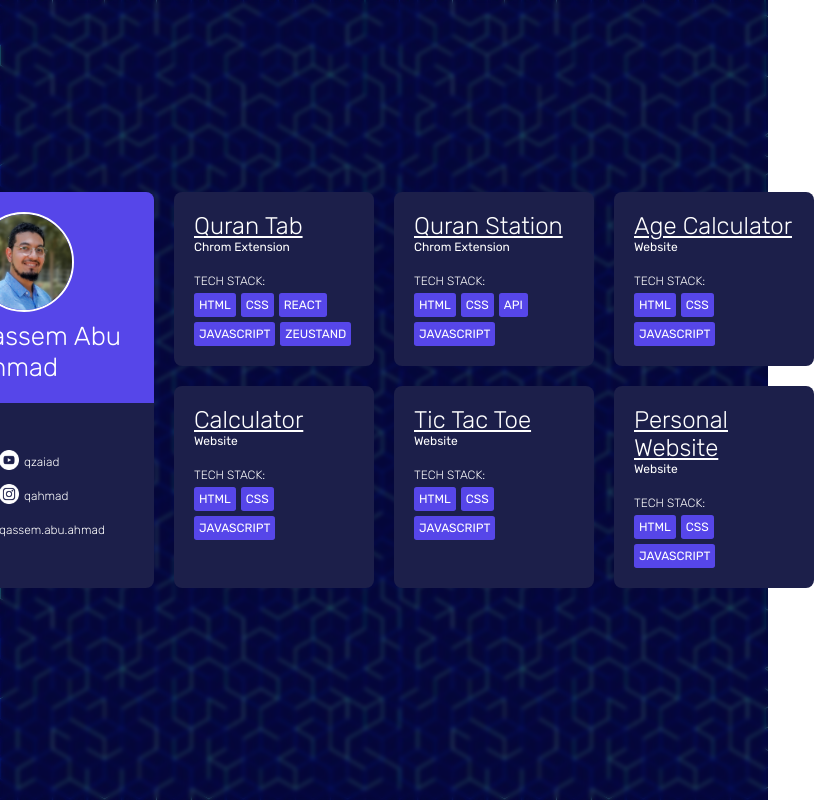
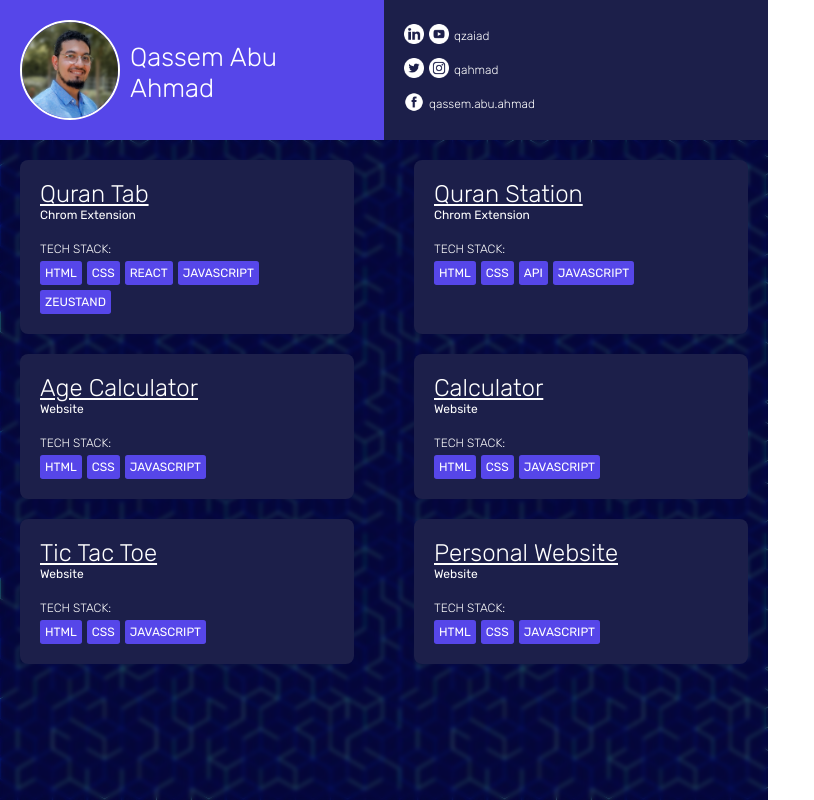
Before and after one commit to qzaiad/profile-dashboard, a plain HTML site: page index.html in a window 768 px wide. Shown: the whole page, 814 px wide, since content can reach past the window. Drawn offline with Linux system fonts and the light colour scheme.

Commit message:
m: Tablet Version

```diff
--- a/styles/style.scss
+++ b/styles/style.scss
@@ -130,6 +130,11 @@ body {
 
   padding-bottom: 2rem; // useful for mobile version so that last card will have padding to the screen bottom
 
+  // Tablet
+  @media (min-width: 600px) and (max-width: 900px) {
+    grid-template-columns: repeat(2, 1fr);
+    align-content: start;
+  }
 
   &::before {
     content: "";
@@ -164,6 +169,11 @@ body {
 
   &:not(:nth-child(1)) {
     padding: var(--default-padding);
+
+    // Tablet & Mobile
+    @media (max-width: 900px) {
+      margin: 0 var(--default-padding);
+    }
   }
 
   &:nth-child(1) {
@@ -171,11 +181,27 @@ body {
       grid-row: 1 / -1 ما رح تشتغل إلا إذا كان الـ .card داخل عنصر أبو إلو display: grid.
      */
     grid-row: 1/3;
+
+    // Tablet
+    @media (min-width: 600px) and (max-width: 900px) {
+      grid-column: 1/-1;
+      // grid-row: 1;
+      flex-direction: row;
+      border-radius: 0;
+    }
   }
 
   & .top {
     background-color: var(--color-desaturated-blue);
     padding: var(--default-padding);
+
+    // Tablet
+    @media (min-width: 600px) and (max-width: 900px) {
+      display: flex;
+      align-items: center;
+      flex: 1;
+      gap: 1rem;
+    }
   }
 }
 
@@ -202,6 +228,12 @@ body {
     -> only supported for GRID
    */
   margin: auto 0; // parent must be flex in order for margin auto to work
+
+  // Tablet
+  @media (min-width: 600px) and (max-width: 900px) {
+    flex: 1;
+  }
+
 }
 
 .row {
```
Also changed, not shown: styles/style.css, 1 other file.
